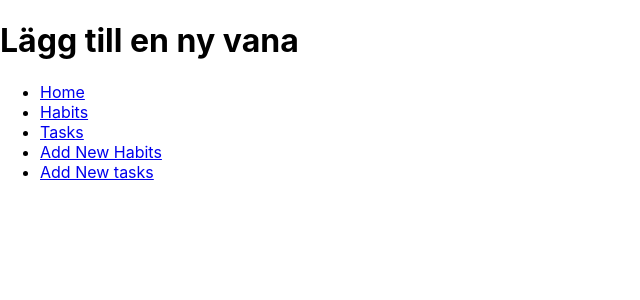
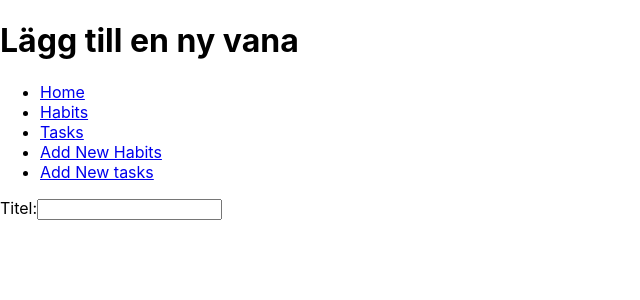
Before and after one commit to SainaFirooz/habits-and-tasks-app, a React (Create React App) app: page /NewHabit in a window 1280 px wide. Shown: the top 300 px of the page, without its empty margins (0-640 px from the left). Built offline with nearby package versions, Linux system fonts and the light colour scheme.

Commit message:
title form input

```diff
--- a/src/pages/NewHabit.jsx
+++ b/src/pages/NewHabit.jsx
@@ -6,7 +6,6 @@ const NewHabit = ({ addHabit }) => {
   const [title, setTitle] = useState("");
   const [startStreak, setStartStreak] = useState(0);
   const [priority, setPriority] = useState("low");
-
 
   const handleStreakChange = (e) => {
     const newStreak = parseInt(e.target.value, 10);
@@ -22,13 +21,21 @@ const NewHabit = ({ addHabit }) => {
 
   return (
     <>
-    <h1>Lägg till en ny vana</h1>
-    <Nav/>
-
+      <h1>Lägg till en ny vana</h1>
+      <Nav />
+      <form onSubmit={formSubmit}>
+        <div>
+          <label>Titel:</label>
+          <input
+            type="text"
+            value={title}
+            onChange={(e) => setTitle(e.target.value)}
+            required
+          />
+        </div>
+      </form>
     </>
-
-  )
-
+  );
 };
 
 export default NewHabit;
```
